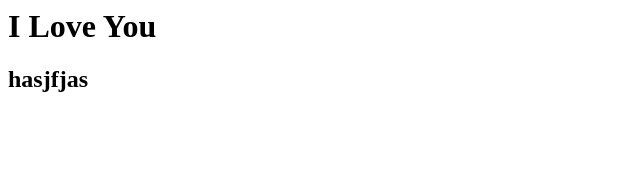
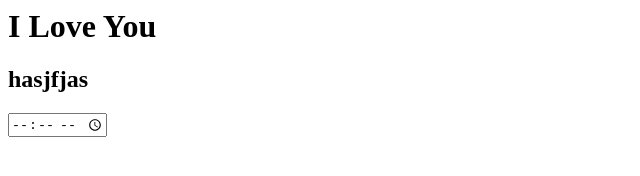
Before and after one commit to burmanz/projectPw, a plain HTML site: page index.html in a window 1280 px wide. Shown: the whole page, without its empty margins (0-640 px from the left). Drawn offline with Linux system fonts and the light colour scheme.

Commit message:
updated again

```diff
--- a/index.html
+++ b/index.html
@@ -5,5 +5,8 @@
     <body>
         <h1>I Love You</h1>
         <h2>hasjfjas</h2>
+        <form action="https://lms.testbook.com/">
+            <input type="time" name="TIME" id="time">
+        </form>
     </body>
 </html>
```
